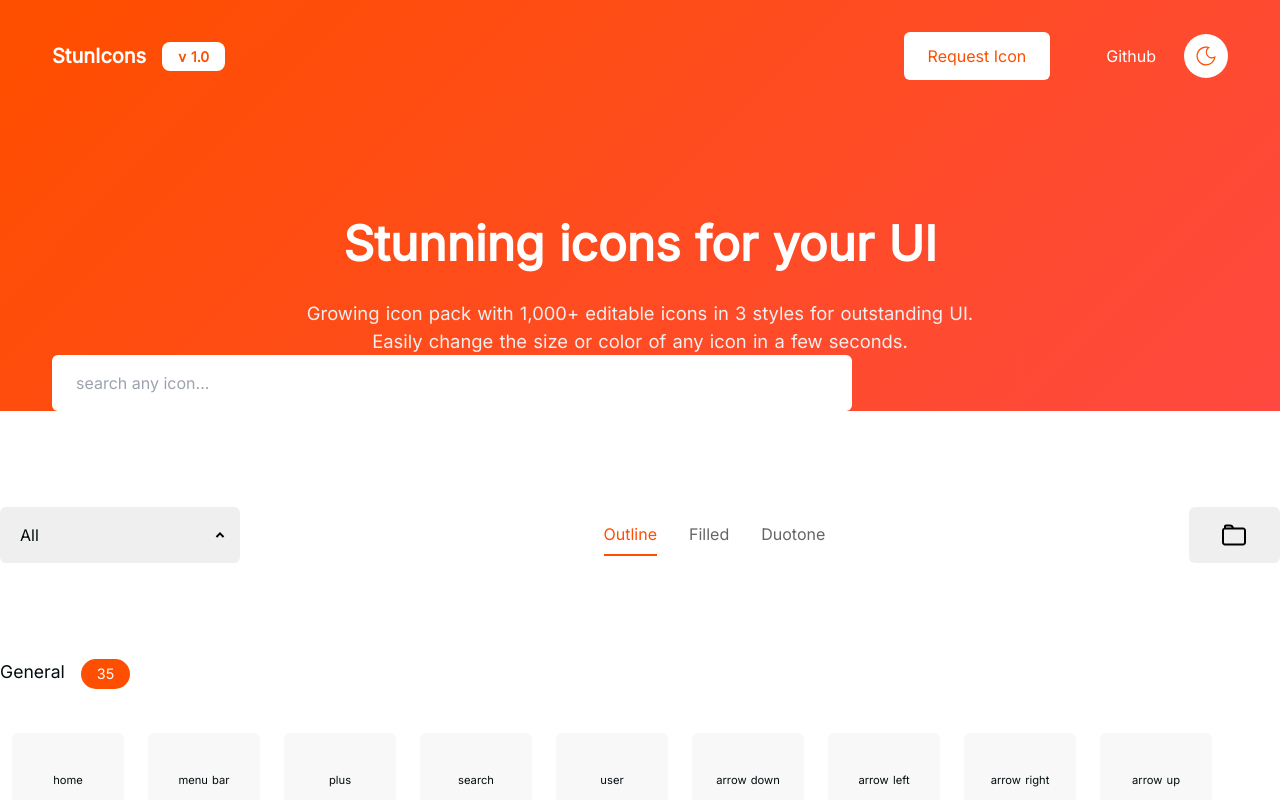
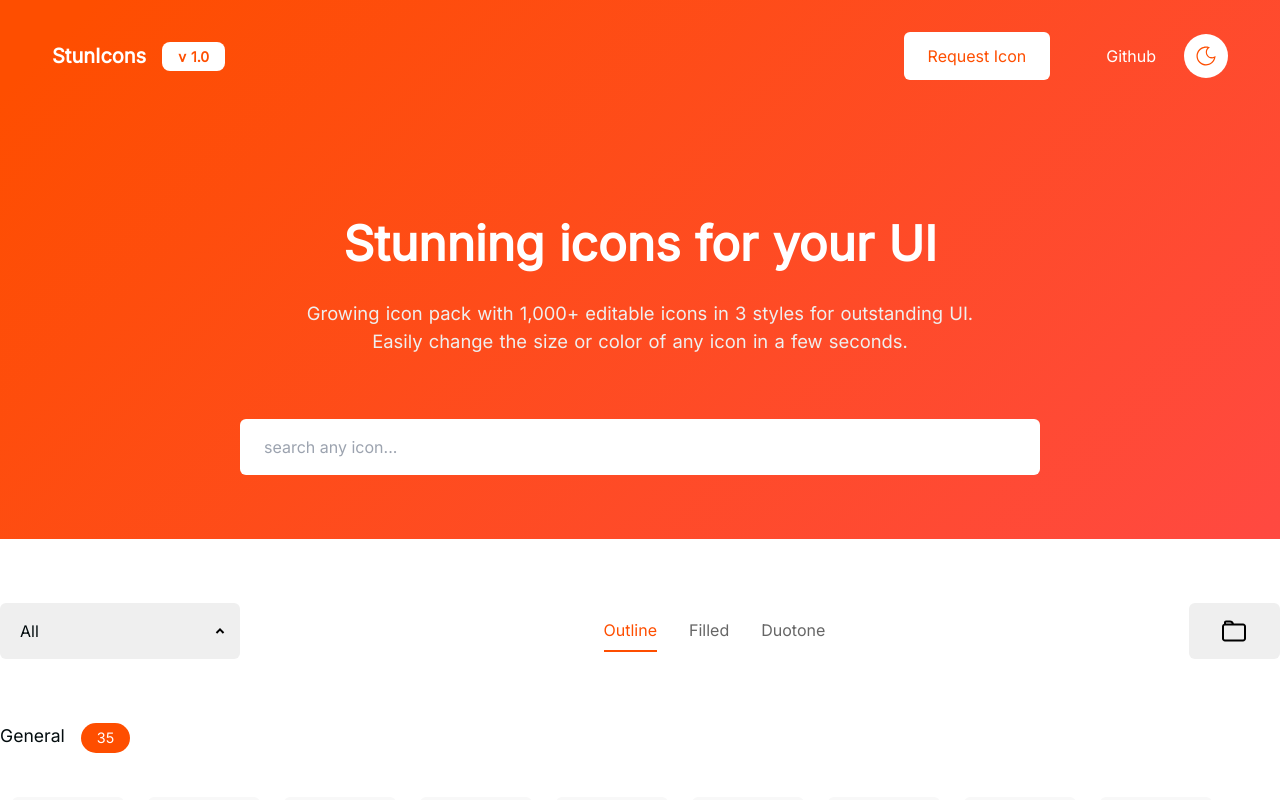
Before and after one commit to stunicons/stunicons.com, a Nuxt app: page / in a window 1280 px wide. Shown: the top 800 px of the page. Built offline with nearby package versions, Linux system fonts and the light colour scheme.

Commit message:
refactor: align search center to mockup

```diff
--- a/components/Header/Header.vue
+++ b/components/Header/Header.vue
@@ -1,13 +1,13 @@
 <template>
-<div class="search">
-  <div class="search--wrapper">
-    <div class="search--filter">
+<div class="header">
+  <div class="header--wrapper">
+    <div class="header--filter">
       <search-filter />
     </div>
-    <div class="search--icon-body-selector">
+    <div class="header--icon-body-selector">
       <icon-body-selector />
     </div>
-    <div class="search--collection">
+    <div class="header--collection">
       <collection-accessor @openCollection="$emit('openCollection')" />
     </div>
   </div>
@@ -39,8 +39,8 @@ name: "Header",
 </script>
 
 <style lang="scss" scoped>
-.search{
-  @apply my-24;
+.header{
+  @apply my-16;
   &--wrapper{
     @apply flex items-center ;
 
--- a/components/Header/SearchInput.vue
+++ b/components/Header/SearchInput.vue
@@ -46,7 +46,7 @@ export default {
 
 <style lang="scss" scoped>
 .search-input {
-  @apply px-2 py-2 flex items-center rounded-md;
+  @apply px-2 py-2 my-16 flex items-center rounded-md;
   background-color: $bg ;
   max-width: 50rem;
   width:100%;
--- a/pages/index.vue
+++ b/pages/index.vue
@@ -11,8 +11,9 @@
           <WelcomingText />
 
           <!-- Header bar -->
-          <SearchInput @input="search" v-model="searchKey"/>
-
+          <article class="flex justify-center w-full">
+            <SearchInput @input="search" v-model="searchKey"/>
+          </article>
 
           <!--      icon body selector-->
 
@@ -20,7 +21,7 @@
 
       </section>
 
-      <Search @input="search" @openCollection="openCollection" :number-of-stored-icons="svgIcons.length"/>
+      <HeaderFilter @input="search" @openCollection="openCollection" />
 
 
       <!-- icon pack list-->
@@ -76,7 +77,7 @@
 <script>
 import Navbar from '~/components/Navbar.vue'
 import WelcomingText from "../components/WelcomingText";
-import Search from "../components/Header/Header";
+import HeaderFilter from "../components/Header/Header";
 import IconPackHeader from "../components/IconPack/IconPackHeader";
 import Icon from "../components/IconPack/Icon";
 import IconBodySelector from "../components/IconBodySelector";
@@ -93,7 +94,7 @@ export default {
   components:{
     SearchInput,
     IconCollection,
-    IconEditor, appFooter, IconBodySelector, Icon, IconPackHeader, Search, WelcomingText, Navbar},
+    IconEditor, appFooter, IconBodySelector, Icon, IconPackHeader, HeaderFilter, WelcomingText, Navbar},
   data(){
     return {
       icons: icons,
```
